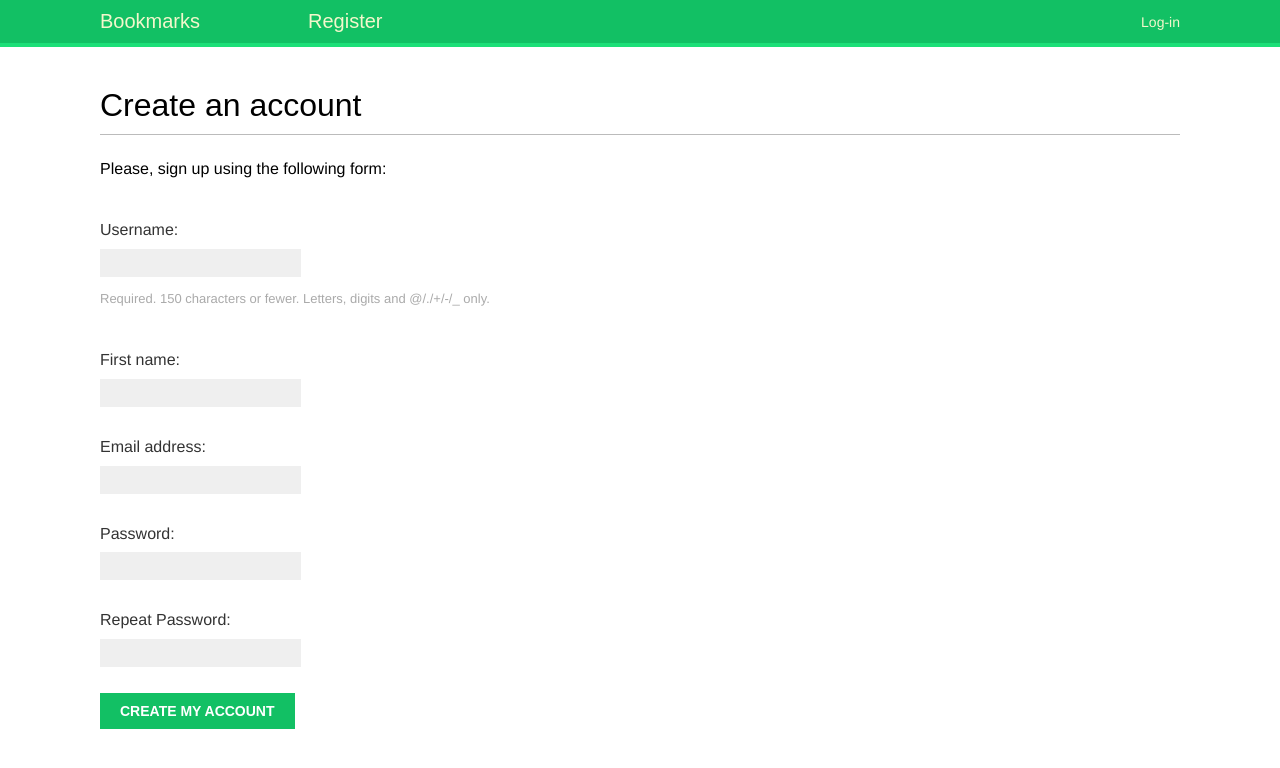
After one commit to SachalKhalid/Social_Website, a Django app: page /account/register/ in a window 1280 px wide. The commit adds this page. Shown: the top 768 px of the page. Run offline with Django 4.2, Linux system fonts and the light colour scheme; some web fonts are replaced.

Commit message:
Added Register Funtionality For a User

```diff
--- a/account/forms.py
+++ b/account/forms.py
@@ -1,5 +1,20 @@
 from django import forms
+from django.contrib.auth.models import User
 
 class LoginForm(forms.Form):
     username    = forms.CharField()
     password    = forms.CharField(widget=forms.PasswordInput)
+
+
+class UserRegistrationformm(forms.ModelForm):
+    password = forms.CharField(label='Password', widget = forms.PasswordInput)
+    password1 = forms.CharField(label='Repeat Password', widget = forms.PasswordInput)
+    class Meta:
+        model = User
+        fields = ['username', 'first_name', 'email']
+
+    def clean_password1(self):
+        cd = self.cleaned_data
+        if cd['password'] != cd['password1']:
+            raise forms.ValidationError("Password are not matched")
+        return cd['password1']
--- /dev/null
+++ b/account/templates/account/register.html
@@ -0,0 +1,13 @@
+{% extends "base.html" %}
+
+{% block title %}Create an account{% endblock %}
+
+{% block content %}
+  <h1>Create an account</h1>
+  <p>Please, sign up using the following form:</p>
+  <form method="post">
+    {{ user_form.as_p }}
+    {% csrf_token %}
+    <p><input type="submit" value="Create my account"></p>
+  </form>
+{% endblock %}
--- a/account/templates/base.html
+++ b/account/templates/base.html
@@ -10,6 +10,7 @@
   <body>
     <div id="header">
       <span class="logo">Bookmarks</span>
+
       {% if request.user.is_authenticated %}
         <ul class="menu">
           <li {% if section == "dashboard" %} class="selected" {% endif %}>
@@ -22,6 +23,8 @@
             <a href="#">People</a>
           </li>
         </ul>
+        {%else %}
+        <span class="logo"><a href="{% url 'register' %}">Register</a></span>
       {% endif %}
       <span class="user">
         {% if request.user.is_authenticated %}
--- a/account/templates/registration/login.html
+++ b/account/templates/registration/login.html
@@ -10,6 +10,7 @@
       Please try again.
     </p>
   {% else %}
+    <p>If you are not registered before, Please use the following link to Register and then login <a href="{% url 'register' %}">register</a> </p>
     <p>
       Please, use the following form to log-in.
     </p>
--- a/account/urls.py
+++ b/account/urls.py
@@ -12,8 +12,6 @@ urlpatterns = [
     path('password_reset_done/', auth_views.PasswordResetDoneView.as_view(), name = 'password_reset_done'),
     path('password_reset_confirm/<uidb64>/<token>', auth_views.PasswordResetConfirmView.as_view(), name = 'password_reset_confirm'),
     path('password_reset_complete/', auth_views.PasswordResetCompleteView.as_view(), name = 'password_reset_complete'),
-
-
-
+    path('register/', views.regester, name= 'register'),
 
 ]
--- a/account/views.py
+++ b/account/views.py
@@ -1,5 +1,5 @@
 from django.shortcuts import render
-from .forms import LoginForm
+from .forms import LoginForm, UserRegistrationformm
 from django.contrib.auth import authenticate, login
 from django.http import HttpResponse
 from django.contrib.auth.decorators import login_required
@@ -27,3 +27,20 @@ def Login_User(request):
 @login_required
 def dashboard(request):
      return render(request, 'account/dashboard.html',{'section':'dashboard'})
+
+
+def regester(request):
+    if request.method == 'POST':
+        user_form = UserRegistrationformm(request.POST)
+        if user_form.is_valid():
+            new_user = user_form.save(commit=False)
+            new_user.set_password(
+                user_form.cleaned_data['password']
+            )
+
+            new_user.save()
+            return render(request, 'account/registor_done.html', {'new_user': new_user})
+
+    else:
+        user_form = UserRegistrationformm()
+        return render(request, 'account/register.html', {'user_form':user_form})
```
Also changed, not shown: account/templates/account/registor_done.html (added, +11 -0 lines), db.sqlite3.
